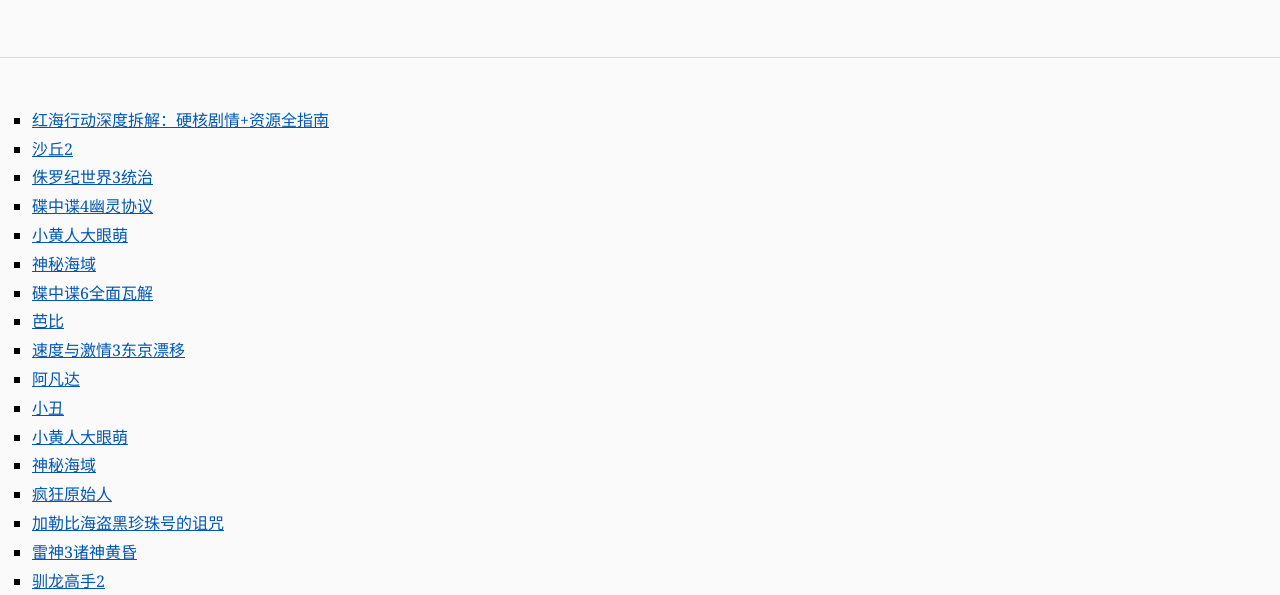
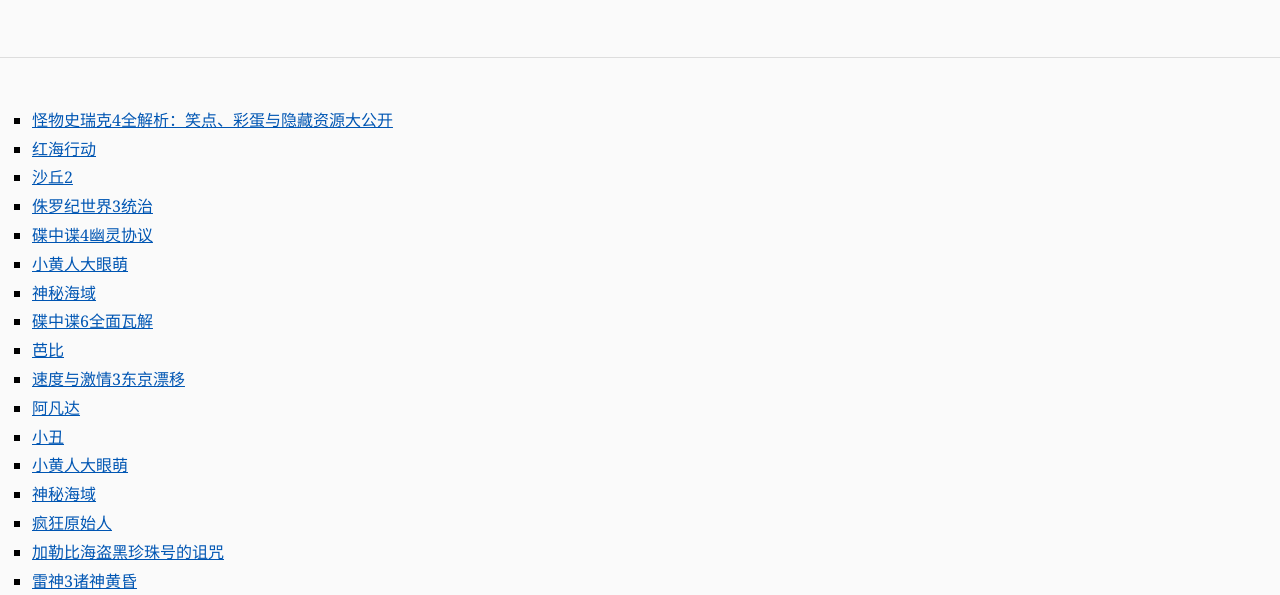
Before and after one commit to movie-stgar/cine-critique, a plain HTML site: page index.html in a window 1280 px wide. Shown: the part 202-797 px from the top of the page. Drawn offline with Linux system fonts and the light colour scheme.

Commit message:
update index

```diff
--- a/index.html
+++ b/index.html
@@ -21,7 +21,8 @@
 <body class="hub_givai">
     <div class="hub_tnsjq" role="banner"><h1>CineCritique 最新影评收录</h1><h2>专注电影与电视剧深度解析与影评分享，提供无剧透推荐、剧情剖析、角色点评与多维度的观影心得。涵盖各类院线大片、经典高分佳作、热门连载网剧及小众独立电影。</h2></div>
     <main class="hub_fuhlt"><nav><ul class="hub_wchec">
-<li><a href="https://movie-stgar.github.io/cine-critique/docs/2026-11-01-56234f.html">红海行动深度拆解：硬核剧情+资源全指南</a></li>
+<li><a href="https://movie-stgar.github.io/cine-critique/docs/2026-11-02-35ca82.html">怪物史瑞克4全解析：笑点、彩蛋与隐藏资源大公开</a></li>
+                <li><a href="https://movie-stgar.github.io/cine-critique/docs/2026-11-01-56234f.html">红海行动</a></li>
                 <li><a href="https://movie-stgar.github.io/cine-critique/docs/2026-11-01-80f1a5.html">沙丘2</a></li>
                 <li><a href="https://movie-stgar.github.io/cine-critique/docs/2026-11-01-faf12f.html">侏罗纪世界3统治</a></li>
                 <li><a href="https://movie-stgar.github.io/cine-critique/docs/2026-10-31-c1835e.html">碟中谍4幽灵协议</a></li>
```
